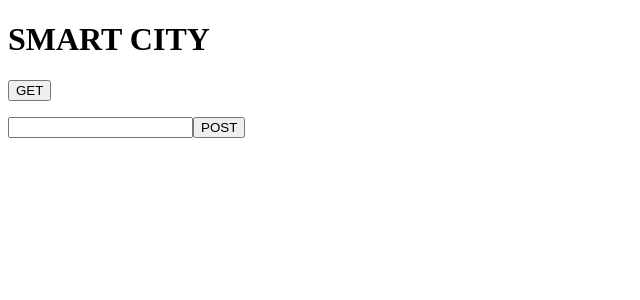
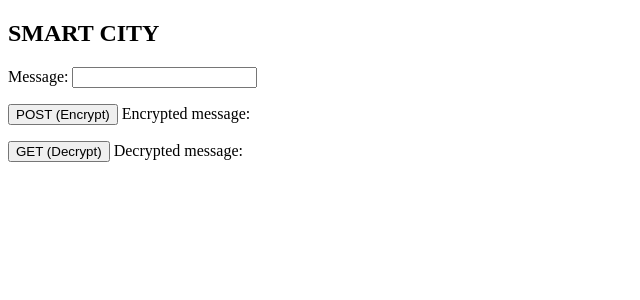
Before and after one commit to SergiCanalPrat/SCCBD_1, an Angular app in the folder frontend/: page / in a window 1280 px wide. Shown: the top 300 px of the page, without its empty margins (0-640 px from the left). Built offline with nearby package versions, Linux system fonts and the light colour scheme.

Commit message:
Algo más bonito

```diff
--- a/frontend/src/app/componets/main/main.component.html
+++ b/frontend/src/app/componets/main/main.component.html
@@ -1,13 +1,16 @@
-<h1>SMART CITY</h1>
+<h2>SMART CITY</h2>
+
+<label >Message: </label>
+<input type="text" name="mng" #mng="ngModel" [(ngModel)]="mens">
+<p></p>
 
 <div>
-    <p>{{getres}}</p>
-    <button (click)="get()" >GET</button>
+    <button class="btn btn-success" type="button" (click)="post()"> POST (Encrypt)</button>
+    <label>  Encrypted message: <p></p> {{postres}}</label>
+    <p></p>
 </div>
-<p></p>
+
 <div>
-
-    <input type="text" name="mng" #mng="ngModel" [(ngModel)]="mens">
-   <button class="btn btn-success" type="button" (click)="post()">POST</button>
-   <p>{{postres}}</p>
+    <button (click)="get()" >GET (Decrypt)</button>
+    <label>  Decrypted message:<p></p> {{getres}} </label>
 </div>
```
